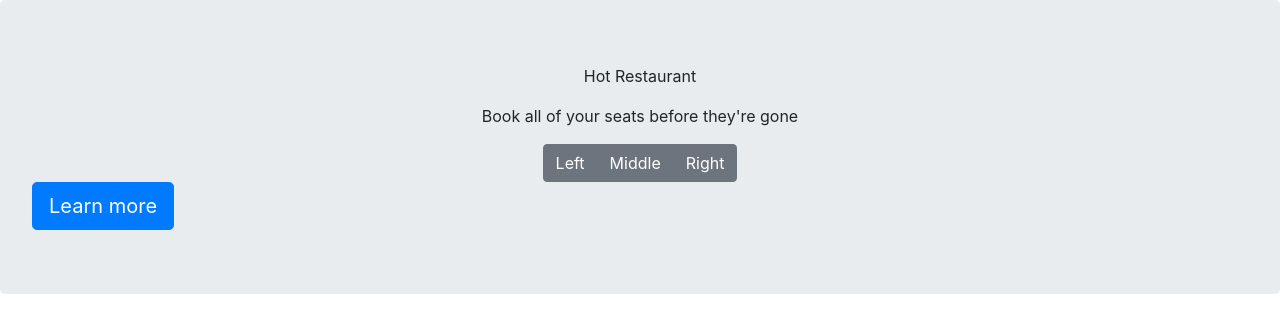
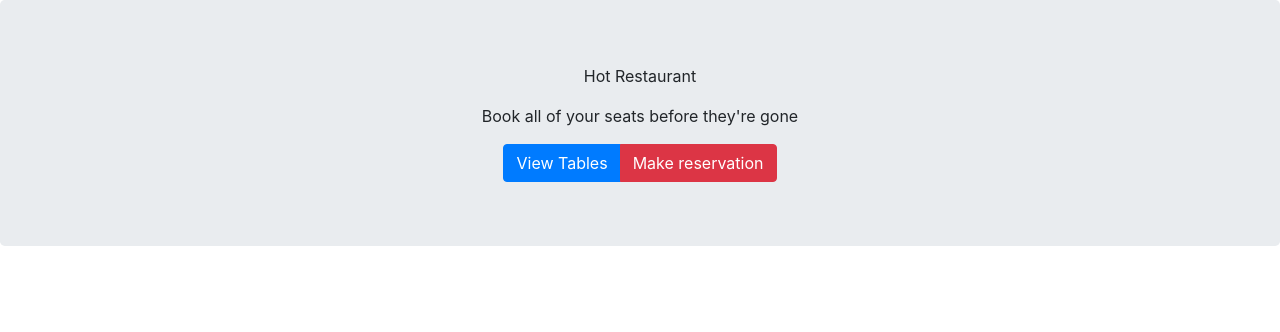
Before and after one commit to EmmanuelJucaban/typerestaurant, a website: page public/index.html in a window 1280 px wide. Drawn offline with nearby package versions, Linux system fonts and the light colour scheme.

Commit message:
F - Created viewtables.html and create.html

```diff
--- a/public/index.html
+++ b/public/index.html
@@ -18,14 +18,12 @@
             </div>
             <div class="col-12">
                 <div class="btn-group" role="group" aria-label="Basic example">
-                    <button type="button" class="btn btn-secondary">Left</button>
-                    <button type="button" class="btn btn-secondary">Middle</button>
-                    <button type="button" class="btn btn-secondary">Right</button>
+                    <a href="/viewtables.html" type="button" class="btn btn-primary">View Tables</a>
+                    <a href="/create.html" type="button" class="btn btn-danger">Make reservation</a>
                 </div>
             </div>
         </div>
     </div>
-    <a class="btn btn-primary btn-lg" href="#" role="button">Learn more</a>
 </div>
 <!-- Optional JavaScript -->
 <!-- jQuery first, then Popper.js, then Bootstrap JS -->
```
Also changed, not shown: public/create.html (added, +10 -0 lines).
